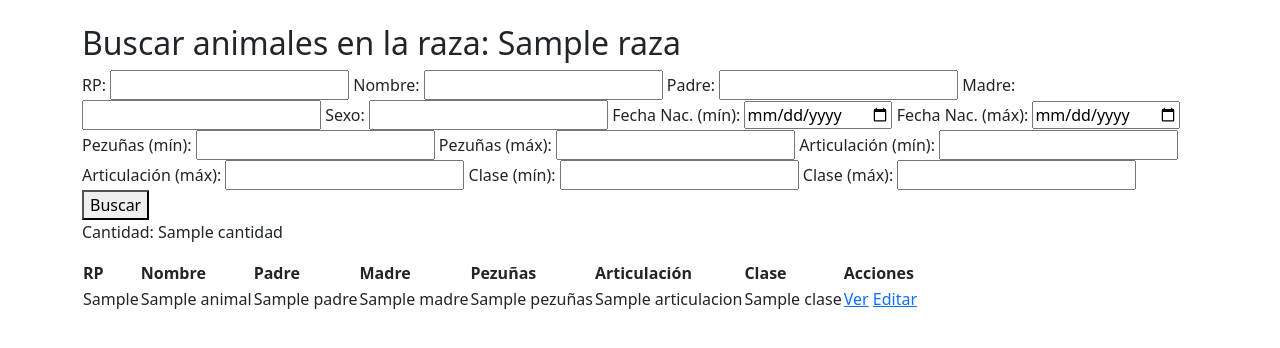
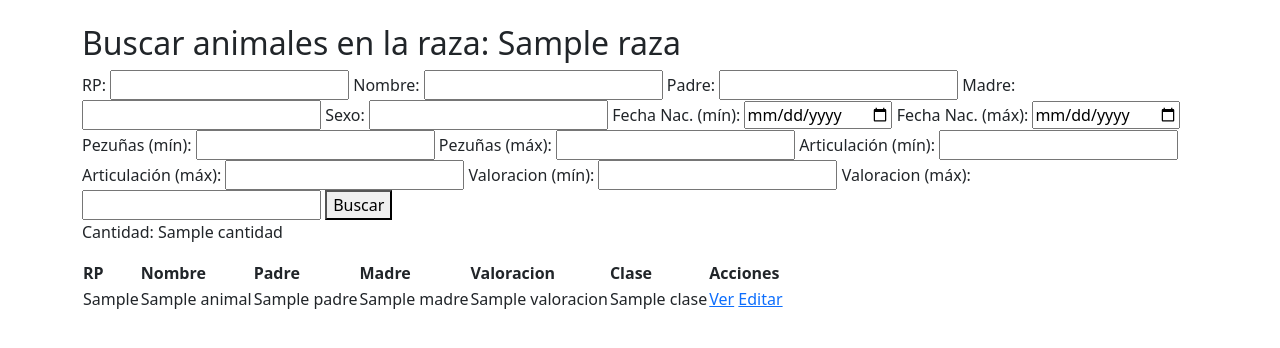
Before and after one commit to Fermin2107/Genetics, a Flask app: template templates/buscar.html in a window 1280 px wide. Shown: the part 56-404 px from the top of the page. Run offline with Flask 3, Linux system fonts and the light colour scheme; tables that the repository leaves empty hold one stand-in row (values such as "Sample post"); the template is opened without the code that fills it: values that come from a table or form of the project are taken from there, most other values are stand-ins (such as "Sample title", 1, 10 or a date in 2020).

Commit message:
Update buscar.html

```diff
--- a/templates/buscar.html
+++ b/templates/buscar.html
@@ -34,10 +34,10 @@
     <label for="articulacion_max">Articulación (máx):</label>
     <input type="number" step="any" name="articulacion_max" id="articulacion_max" value="{{ request.args.get('articulacion_max', '') }}">
 
-    <label for="clase_min">Clase (mín):</label>
-    <input type="number" step="any" name="clase_min" id="clase_min" value="{{ request.args.get('clase_min', '') }}">
-    <label for="clase_max">Clase (máx):</label>
-    <input type="number" step="any" name="clase_max" id="clase_max" value="{{ request.args.get('clase_max', '') }}">
+    <label for="valoracion_min">Valoracion (mín):</label>
+    <input type="number" step="any" name="valoracion_min" id="valoracion_min" value="{{ request.args.get('valoracion_min', '') }}">
+    <label for="valoracion_max">Valoracion (máx):</label>
+    <input type="number" step="any" name="valoracion_max" id="valoracion_max" value="{{ request.args.get('valoracion_max', '') }}">
 
     <button type="submit">Buscar</button>
 </form>
@@ -50,8 +50,7 @@
             <th>Nombre</th>
             <th>Padre</th>
             <th>Madre</th>
-            <th>Pezuñas</th>
-            <th>Articulación</th>
+            <th>Valoracion</th>
             <th>Clase</th>
             <th>Acciones</th>
         </tr>
@@ -63,8 +62,7 @@
             <td>{{ animal.nombre }}</td>
             <td>{{ animal.padre }}</td>
             <td>{{ animal.madre }}</td>
-            <td>{{ animal.pezuñas }}</td>
-            <td>{{ animal.articulacion }}</td>
+            <td>{{ animal.valoracion }}</td>
             <td>{{ animal.clase }}</td>
             <td>
                 <a href="{{ url_for('ficha_animal', id=animal.id) }}">Ver</a>
```
